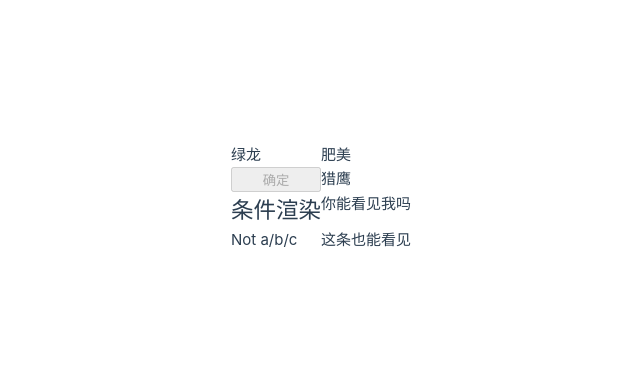
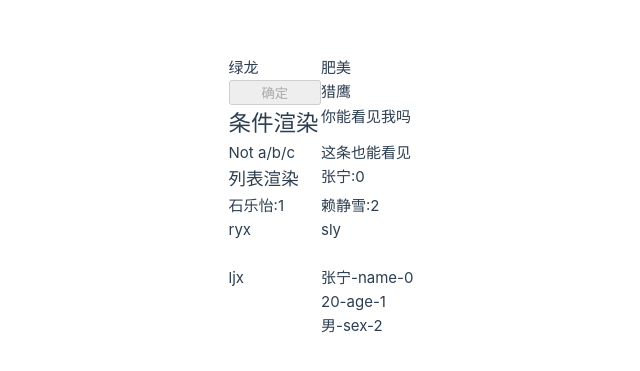
Before and after one commit to spike-sl/spike2, a Vue app: page / in a window 1280 px wide. Shown: the part 203-574 px from the top of the page, without its empty margins (319-959 px from the left). Built offline with nearby package versions, Linux system fonts and the light colour scheme.

Commit message:
v-for练习

```diff
--- a/src/App.vue
+++ b/src/App.vue
@@ -1,9 +1,11 @@
 <script setup>
 import HelloWorld from './components/HelloWorld.vue'
 import IfDemo from './components/IfDemo.vue'
+import ListDemo from './components/ListDemo.vue'
 </script>
 
 <template>
   <HelloWorld/>
   <IfDemo/>
+  <ListDemo/>
 </template>
--- /dev/null
+++ b/src/components/ListDemo.vue
@@ -0,0 +1,52 @@
+<template>
+    <h3>列表渲染</h3>
+    <!-- item可替换成name或其他,in也可以用of代替 -->
+    <p v-for="(item,index) in names">{{ item }}:{{ index }}</p>
+
+    <div v-for="item in result">
+        <p>{{ item.title }}</p>
+        <img v-bind:src="item.awator" alt="">
+    </div>
+
+    <div>
+        <!-- <p v-for="item of cases">{{ item }}</p> -->
+        <p v-for="(value,key,index) of cases">{{ value }}-{{ key }}-{{ index }}</p>
+    </div>
+</template>
+
+<script>
+    export default {
+        data() {
+            return {
+                names:["张宁","石乐怡","赖静雪"],
+                result:[
+                    {
+                        "id":2,
+                        "title":"ryx",
+                        "text":"石浦",
+                        "awator":"",
+                    },
+                    {
+                        "id":5,
+                        "title":"sly",
+                        "text":"丹城",
+                        "awator":"",
+                    },
+                    {
+                        "id":20,
+                        "title":"ljx",
+                        "text":"西周",
+                        "awator":"",
+                    },
+                ],
+                cases:{
+                        name:"张宁",
+                        age:20,
+                        sex:"男"
+                    }
+
+
+            }
+        }
+    }
+</script>
```
